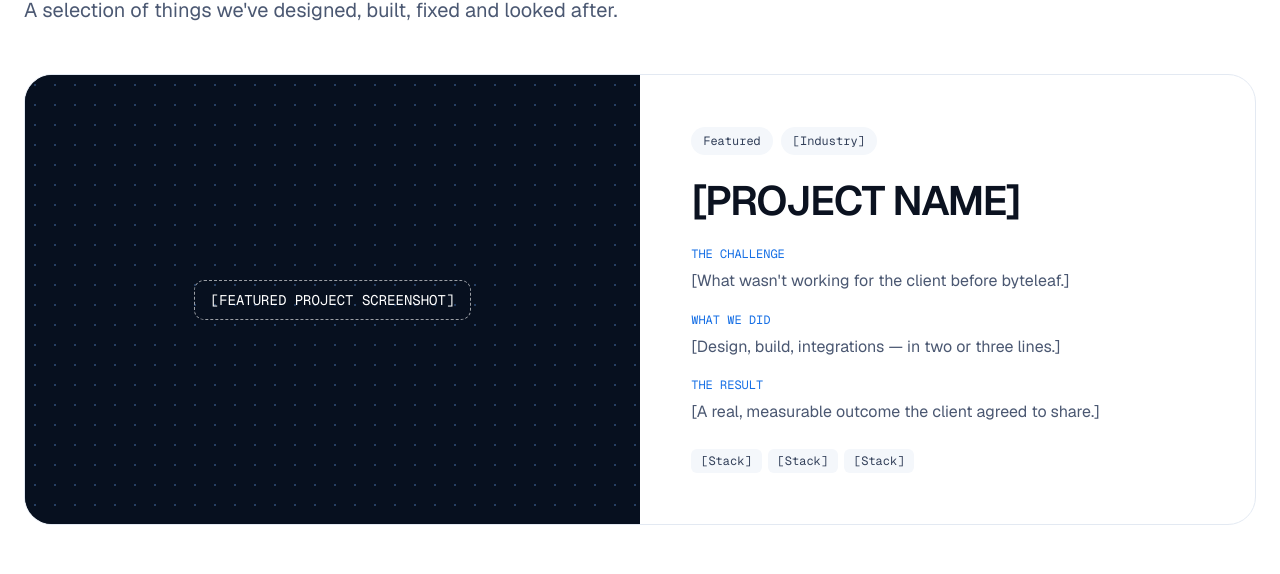
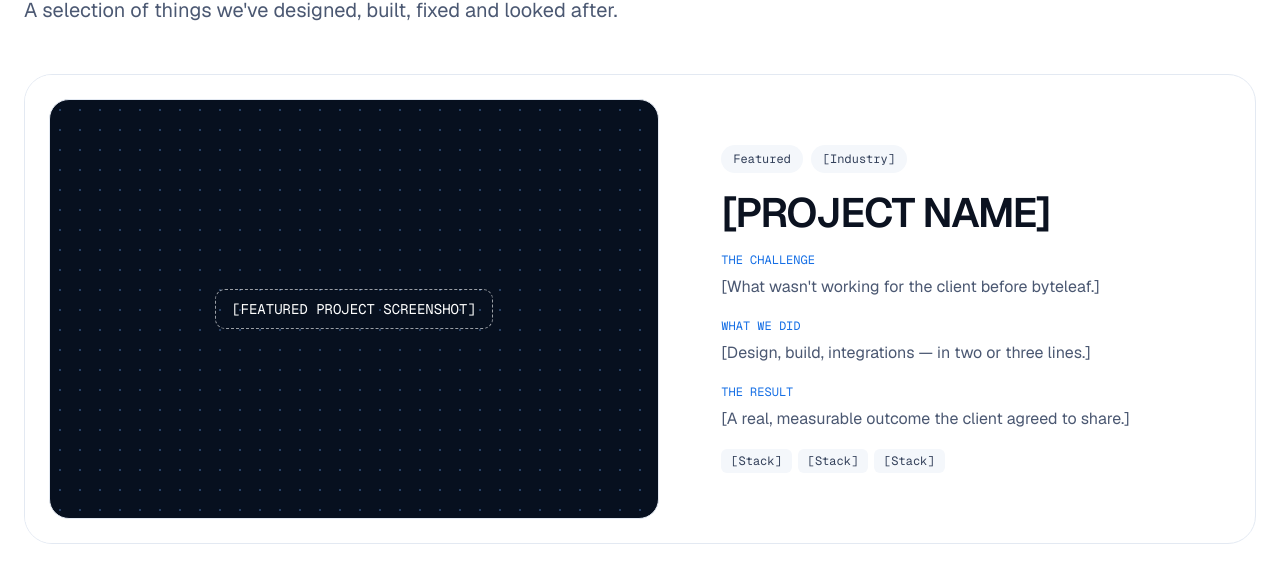
Before and after one commit to Byteleafsaas/byteleaf, a Next.js app in the folder web/: page /projects in a window 1280 px wide. Shown: the part 378-952 px from the top of the page. Built offline with nearby package versions, Linux system fonts and the light colour scheme; no server answers; the database is empty.

Commit message:
Projects: featured card keeps the cover's shape, lone cards stop stretching
Co-Authored-By: Claude Sonnet 5.5 <noreply@anthropic.com>

```diff
--- a/web/app/(site)/home.module.css
+++ b/web/app/(site)/home.module.css
@@ -97,7 +97,7 @@
 
 .proj { display: flex; flex-direction: column; border: 1px solid var(--line); border-radius: var(--r-xl); overflow: hidden; color: var(--ink); background: #fff; }
 .proj:hover { color: var(--ink); }
-.projGrid { display: grid; grid-template-columns: repeat(auto-fit, minmax(min(340px, 100%), 1fr)); gap: 24px; }
+.projGrid { display: grid; grid-template-columns: repeat(auto-fill, minmax(min(340px, 100%), 1fr)); gap: 24px; }
 .shot { height: 240px; display: grid; place-items: center; }
 .shotLabel { font-family: var(--font-mono); font-size: 13px; padding: 8px 14px; border-radius: var(--r-sm); }
 .p0 { background-color: var(--blue-500); background-image: repeating-linear-gradient(45deg, rgba(255, 255, 255, .09) 0 2px, transparent 2px 18px); }
--- a/web/app/(site)/projects/ProjectGrid.tsx
+++ b/web/app/(site)/projects/ProjectGrid.tsx
@@ -23,6 +23,7 @@ export default function ProjectGrid({ projects }: { projects: GridProject[] }) {
             </button>
           ))}
         </div>
+        {shown.length === 0 && <p className={s.empty} role="status">No projects in this category yet.</p>}
         <div className={s.grid}>
           {shown.map((p) => (
             <article key={p.id} className={`card ${s.card}`}>
--- a/web/app/(site)/projects/[slug]/detail.module.css
+++ b/web/app/(site)/projects/[slug]/detail.module.css
@@ -22,13 +22,13 @@
 .aside dl { margin: 0; display: flex; flex-direction: column; gap: 14px; }
 .aside dt { font-family: var(--font-mono); font-size: 11px; letter-spacing: .06em; color: var(--muted); text-transform: uppercase; }
 .aside dd { margin: 4px 0 0; font-size: 16px; font-weight: 500; }
-.gallery { max-width: var(--container); margin: 40px auto 0; display: grid; grid-template-columns: repeat(auto-fit, minmax(min(300px, 100%), 1fr)); gap: 16px; }
+.gallery { max-width: var(--container); margin: 40px auto 0; display: grid; grid-template-columns: repeat(auto-fill, minmax(min(300px, 100%), 1fr)); gap: 16px; }
 .gallery div { position: relative; aspect-ratio: 16 / 10; border-radius: 16px; overflow: hidden; border: 1px solid var(--line); }
 /* Space below, so the call to action never sits on the section above it. */
 .more { padding: 72px var(--gutter) 72px; }
 .bodyLast { padding-bottom: 72px; }
 .moreIn { max-width: var(--container); margin: 0 auto; display: flex; flex-direction: column; gap: 24px; }
-.moreGrid { display: grid; grid-template-columns: repeat(auto-fit, minmax(min(300px, 100%), 1fr)); gap: 20px; }
+.moreGrid { display: grid; grid-template-columns: repeat(auto-fill, minmax(min(300px, 100%), 1fr)); gap: 20px; }
 .card { display: flex; flex-direction: column; gap: 8px; padding: 22px; border: 1px solid var(--line); border-radius: 18px; background: #fff; color: var(--ink); transition: transform .3s var(--ease-out), box-shadow .3s, border-color .3s; }
 .card:hover { transform: translateY(-4px); box-shadow: 0 24px 40px -28px rgba(11, 18, 32, .35); border-color: #B9D2F8; color: var(--ink); }
 .card span { font-family: var(--font-mono); font-size: 11px; letter-spacing: .06em; color: var(--blue-600); text-transform: uppercase; }
--- a/web/app/(site)/projects/projects.module.css
+++ b/web/app/(site)/projects/projects.module.css
@@ -5,12 +5,16 @@
 @media (max-width: 640px) { .hero { padding-top: 56px; } }
 
 .featWrap { padding: 0 var(--gutter) 72px; }
-.feat { max-width: var(--container); margin: 0 auto; border: 1px solid var(--line); border-radius: var(--r-3xl); overflow: hidden; display: grid; grid-template-columns: repeat(auto-fit, minmax(min(480px, 100%), 1fr)); background: #fff; }
-.featImg { min-height: 420px; overflow: hidden; background: var(--navy-900); }
-.featShot { position: relative; height: 100%; min-height: 420px; background-color: var(--navy-900); background-image: radial-gradient(rgba(111, 174, 255, .3) 1.2px, transparent 1.2px); background-size: 20px 20px; display: grid; place-items: center; transition: transform .6s var(--ease-out); }
-.feat:hover .featShot, .card:hover .shot { transform: scale(1.05); }
+.feat { max-width: var(--container); margin: 0 auto; border: 1px solid var(--line); border-radius: var(--r-3xl); overflow: hidden; display: grid; grid-template-columns: repeat(auto-fit, minmax(min(480px, 100%), 1fr)); align-items: center; background: #fff; }
+@media (min-width: 1001px) { .feat { grid-template-columns: 1.15fr 1fr; } }
+/* The picture keeps its own 16:11 shape (the same as the cover image), so it is never stretched to the height of the text beside it. */
+.featImg { padding: clamp(16px, 2vw, 24px); display: flex; align-items: center; background: #fff; }
+.featShot { position: relative; width: 100%; aspect-ratio: 16 / 11; border-radius: var(--r-xl); overflow: hidden; border: 1px solid var(--line); background-color: var(--navy-900); background-image: radial-gradient(rgba(111, 174, 255, .3) 1.2px, transparent 1.2px); background-size: 20px 20px; display: grid; place-items: center; }
+.featShot img { transition: transform .6s var(--ease-out); }
+.feat:hover .featShot img { transform: scale(1.04); }
+.card:hover .shot { transform: scale(1.05); }
 .featLabel { font-family: var(--font-mono); font-size: 14px; color: #fff; border: 1px dashed rgba(255, 255, 255, .6); padding: 10px 16px; border-radius: 10px; }
-.featBody { padding: clamp(28px, 4vw, 56px); display: flex; flex-direction: column; gap: 24px; }
+.featBody { padding: clamp(24px, 3vw, 44px); display: flex; flex-direction: column; gap: 18px; }
 .badges { display: flex; flex-wrap: wrap; gap: 8px; font-family: var(--font-mono); font-size: 12px; }
 .badges span { padding: 6px 12px; border-radius: var(--r-pill); background: var(--surface-3); color: var(--ink-2); }
 .badges .on { background: var(--blue-600); color: #fff; }
@@ -18,7 +22,7 @@
 .facts { display: flex; flex-direction: column; gap: 18px; }
 .fact { display: flex; flex-direction: column; gap: 6px; }
 .fact span { font-family: var(--font-mono); font-size: 12px; color: var(--blue-600); }
-.fact p { margin: 0; font-size: 16px; line-height: 1.6; color: var(--muted); }
+.fact p { margin: 0; font-size: 16px; line-height: 1.6; color: var(--muted); display: -webkit-box; -webkit-line-clamp: 3; -webkit-box-orient: vertical; overflow: hidden; }
 
 .filters { display: flex; flex-wrap: wrap; gap: 10px; }
 .fchip { font: inherit; cursor: pointer; min-height: 44px; padding: 0 18px; border-radius: var(--r-pill); font-size: 15px; font-weight: 500; transition: all .2s; background: #fff; color: var(--ink-2); border: 1px solid var(--line-2); }
@@ -26,7 +30,9 @@
 .fchip[aria-pressed="true"] { background: var(--ink); color: #fff; border-color: var(--ink); }
 .count { margin-left: 8px; font-family: var(--font-mono); font-size: 12px; opacity: .8; }
 .col { max-width: var(--container); margin: 0 auto; display: flex; flex-direction: column; gap: 32px; }
-.grid { display: grid; grid-template-columns: repeat(auto-fit, minmax(min(360px, 100%), 1fr)); gap: 24px; }
+/* auto-fill keeps the empty columns, so a lone card stays card-sized instead of stretching across the page */
+.grid { display: grid; grid-template-columns: repeat(auto-fill, minmax(min(360px, 100%), 1fr)); gap: 24px; }
+.empty { margin: 0; padding: 32px 0; color: var(--muted); }
 
 .card { border: 1px solid var(--line); border-radius: var(--r-xl); overflow: hidden; background: #fff; display: flex; flex-direction: column; animation: popcard .5s var(--ease-out) both; }
 @keyframes popcard { from { opacity: 0; transform: translateY(16px) scale(.98); } to { opacity: 1; transform: none; } }
```
